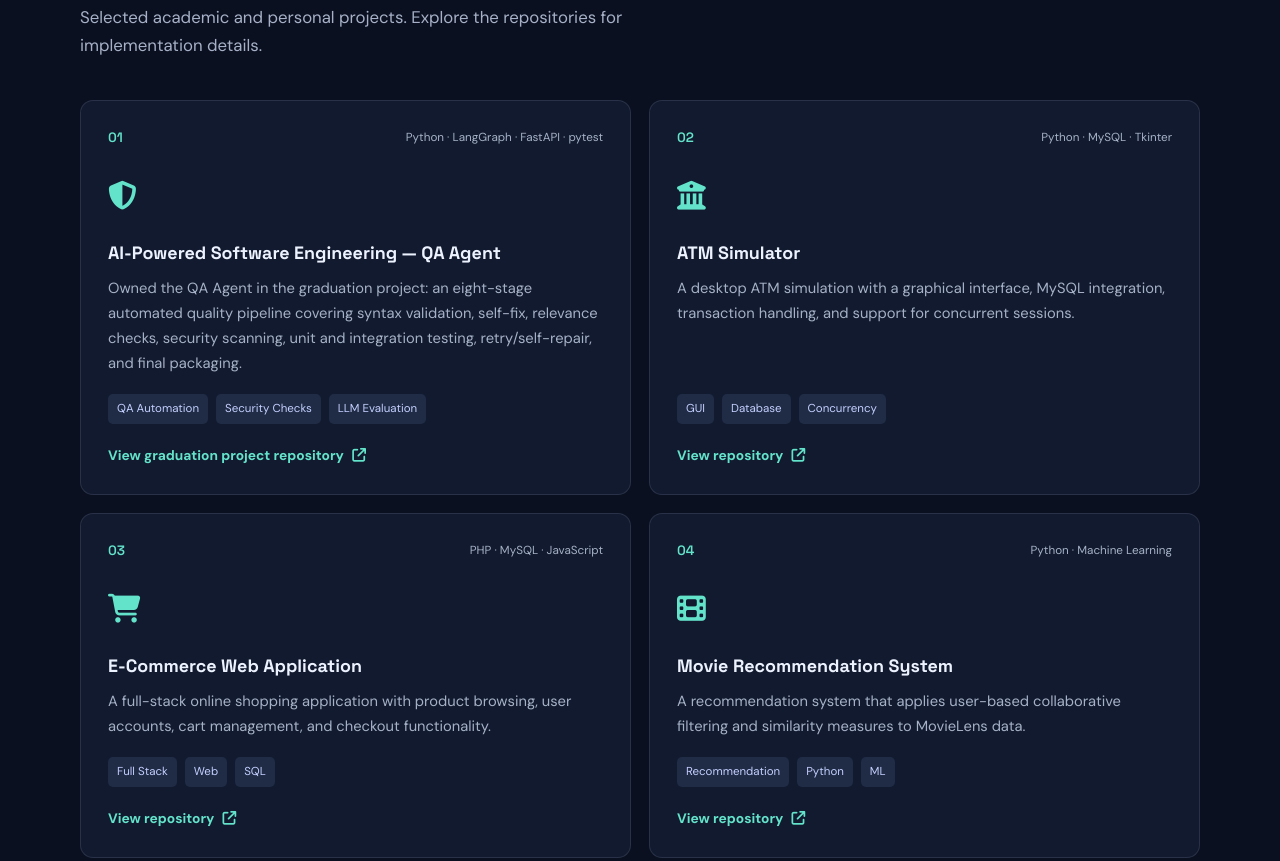
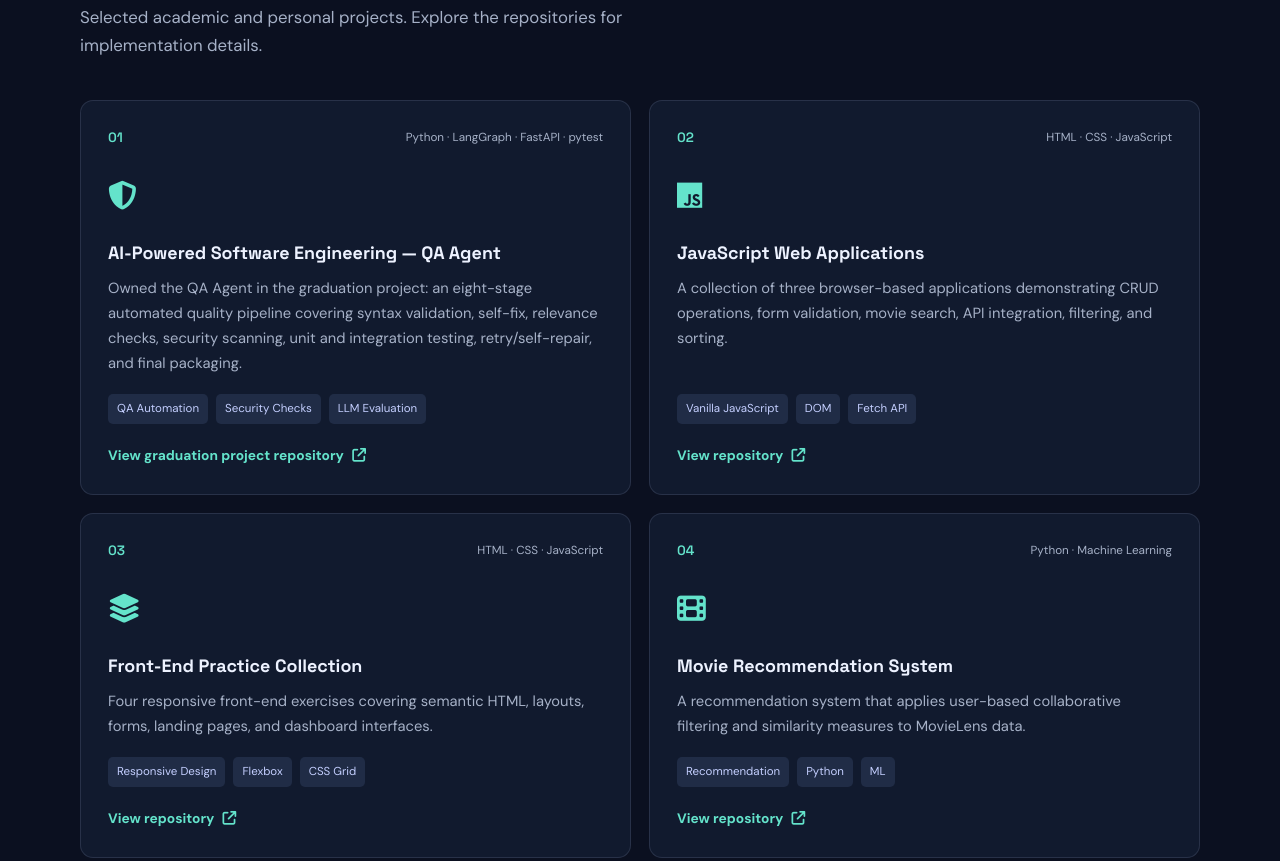
Before and after one commit to MernaAyman-l/Portfolio-Website, a plain HTML site: page index.html in a window 1280 px wide. Shown: the part 2574-3435 px from the top of the page. Drawn offline with Linux system fonts and the light colour scheme.

Commit message:
portfolio: feature verified JavaScript projects

```diff
--- a/index.html
+++ b/index.html
@@ -107,20 +107,20 @@
             <a class="project-link" href="https://github.com/Mina-Emad-101/multi-agent-proj" target="_blank" rel="noopener noreferrer">View graduation project repository <i class="fa-solid fa-arrow-up-right-from-square"></i></a>
           </article>
           <article class="project-card">
-            <div class="project-top"><span class="project-number">02</span><span class="project-type">Python · MySQL · Tkinter</span></div>
-            <div class="project-symbol"><i class="fa-solid fa-building-columns"></i></div>
-            <h3>ATM Simulator</h3>
-            <p>A desktop ATM simulation with a graphical interface, MySQL integration, transaction handling, and support for concurrent sessions.</p>
-            <div class="project-tags"><span>GUI</span><span>Database</span><span>Concurrency</span></div>
-            <a class="project-link" href="https://github.com/MernaAyman-l/ATM-Simulator-Python-MySQL" target="_blank" rel="noreferrer">View repository <i class="fa-solid fa-arrow-up-right-from-square"></i></a>
+            <div class="project-top"><span class="project-number">02</span><span class="project-type">HTML · CSS · JavaScript</span></div>
+            <div class="project-symbol"><i class="fa-brands fa-js"></i></div>
+            <h3>JavaScript Web Applications</h3>
+            <p>A collection of three browser-based applications demonstrating CRUD operations, form validation, movie search, API integration, filtering, and sorting.</p>
+            <div class="project-tags"><span>Vanilla JavaScript</span><span>DOM</span><span>Fetch API</span></div>
+            <a class="project-link" href="https://github.com/MernaAyman-l/JavaScript-Web-Applications" target="_blank" rel="noopener noreferrer">View repository <i class="fa-solid fa-arrow-up-right-from-square"></i></a>
           </article>
           <article class="project-card">
-            <div class="project-top"><span class="project-number">03</span><span class="project-type">PHP · MySQL · JavaScript</span></div>
-            <div class="project-symbol"><i class="fa-solid fa-cart-shopping"></i></div>
-            <h3>E-Commerce Web Application</h3>
-            <p>A full-stack online shopping application with product browsing, user accounts, cart management, and checkout functionality.</p>
-            <div class="project-tags"><span>Full Stack</span><span>Web</span><span>SQL</span></div>
-            <a class="project-link" href="https://github.com/MernaAyman-l/E-Commerce-Web-Application" target="_blank" rel="noreferrer">View repository <i class="fa-solid fa-arrow-up-right-from-square"></i></a>
+            <div class="project-top"><span class="project-number">03</span><span class="project-type">HTML · CSS · JavaScript</span></div>
+            <div class="project-symbol"><i class="fa-solid fa-layer-group"></i></div>
+            <h3>Front-End Practice Collection</h3>
+            <p>Four responsive front-end exercises covering semantic HTML, layouts, forms, landing pages, and dashboard interfaces.</p>
+            <div class="project-tags"><span>Responsive Design</span><span>Flexbox</span><span>CSS Grid</span></div>
+            <a class="project-link" href="https://github.com/MernaAyman-l/Frontend-Practice-Collection" target="_blank" rel="noopener noreferrer">View repository <i class="fa-solid fa-arrow-up-right-from-square"></i></a>
           </article>
           <article class="project-card">
             <div class="project-top"><span class="project-number">04</span><span class="project-type">Python · Machine Learning</span></div>
```
